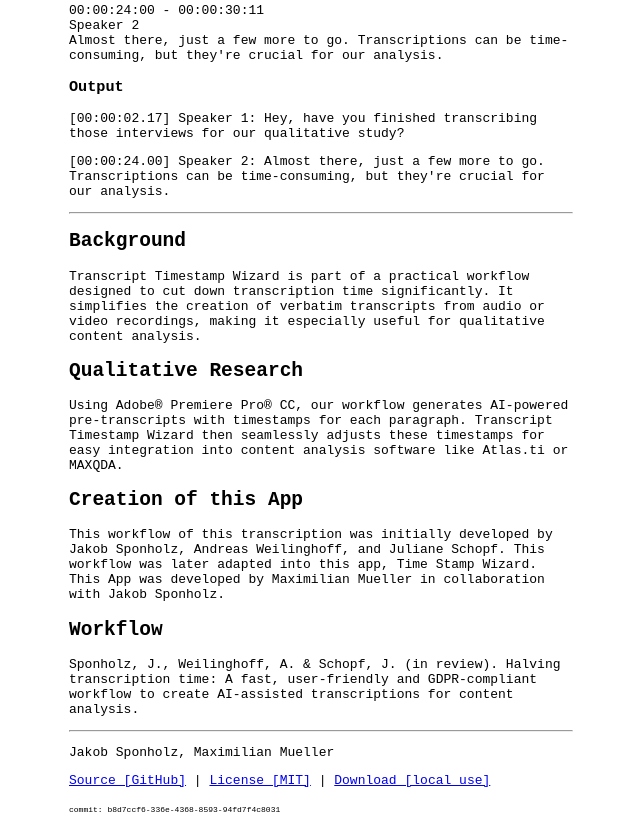
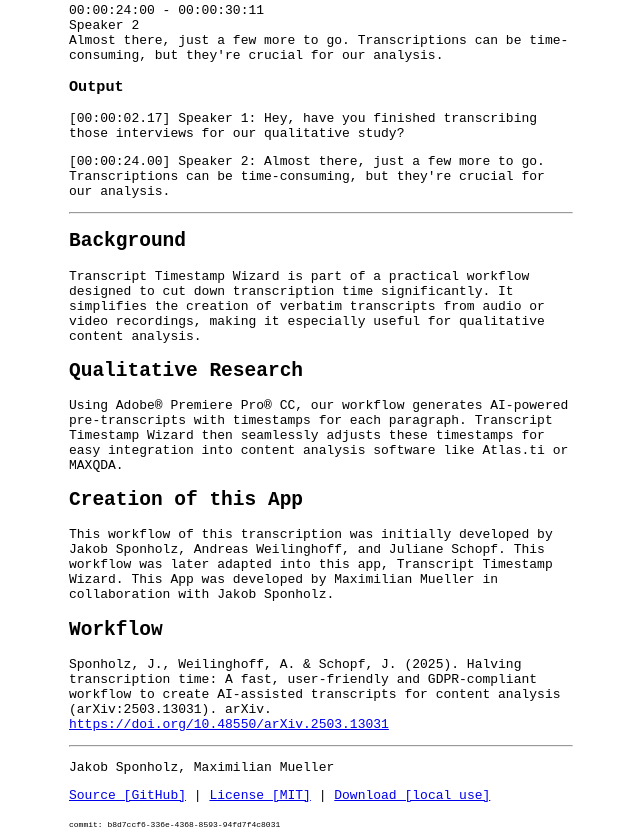
Before and after one commit to muelmx/transcript-timestamp-wizard, a website built with webpack: page src/index.html in a window 1280 px wide. Shown: the part 692-1531 px from the top of the page, without its empty margins (319-959 px from the left). Built offline with nearby package versions, Linux system fonts and the light colour scheme.

Commit message:
feat: add link to reference paper (#2)
- fix: app name in description

```diff
--- a/src/index.html
+++ b/src/index.html
@@ -71,11 +71,10 @@
       analysis software like Atlas.ti or MAXQDA.</p>
     <h2>Creation of this App</h2>
     <p>This workflow of this transcription was initially developed by Jakob Sponholz, Andreas Weilinghoff, and Juliane
-      Schopf. This workflow was later adapted into this app, Time Stamp Wizard. This App was developed by Maximilian
+      Schopf. This workflow was later adapted into this app, Transcript Timestamp Wizard. This App was developed by Maximilian
       Mueller in collaboration with Jakob Sponholz.</p>
     <h2>Workflow</h2>
-    <p>Sponholz, J., Weilinghoff, A. &amp; Schopf, J. (in review). Halving transcription time: A fast, user-friendly and
-      GDPR-compliant workflow to create AI-assisted transcriptions for content analysis.</p>
+    <p>Sponholz, J., Weilinghoff, A. &amp; Schopf, J. (2025). Halving transcription time: A fast, user-friendly and GDPR-compliant workflow to create AI-assisted transcripts for content analysis (arXiv:2503.13031). arXiv. <a href="https://doi.org/10.48550/arXiv.2503.13031">https://doi.org/10.48550/arXiv.2503.13031</a></p>
   </div>
 </body>
 <footer>
```
